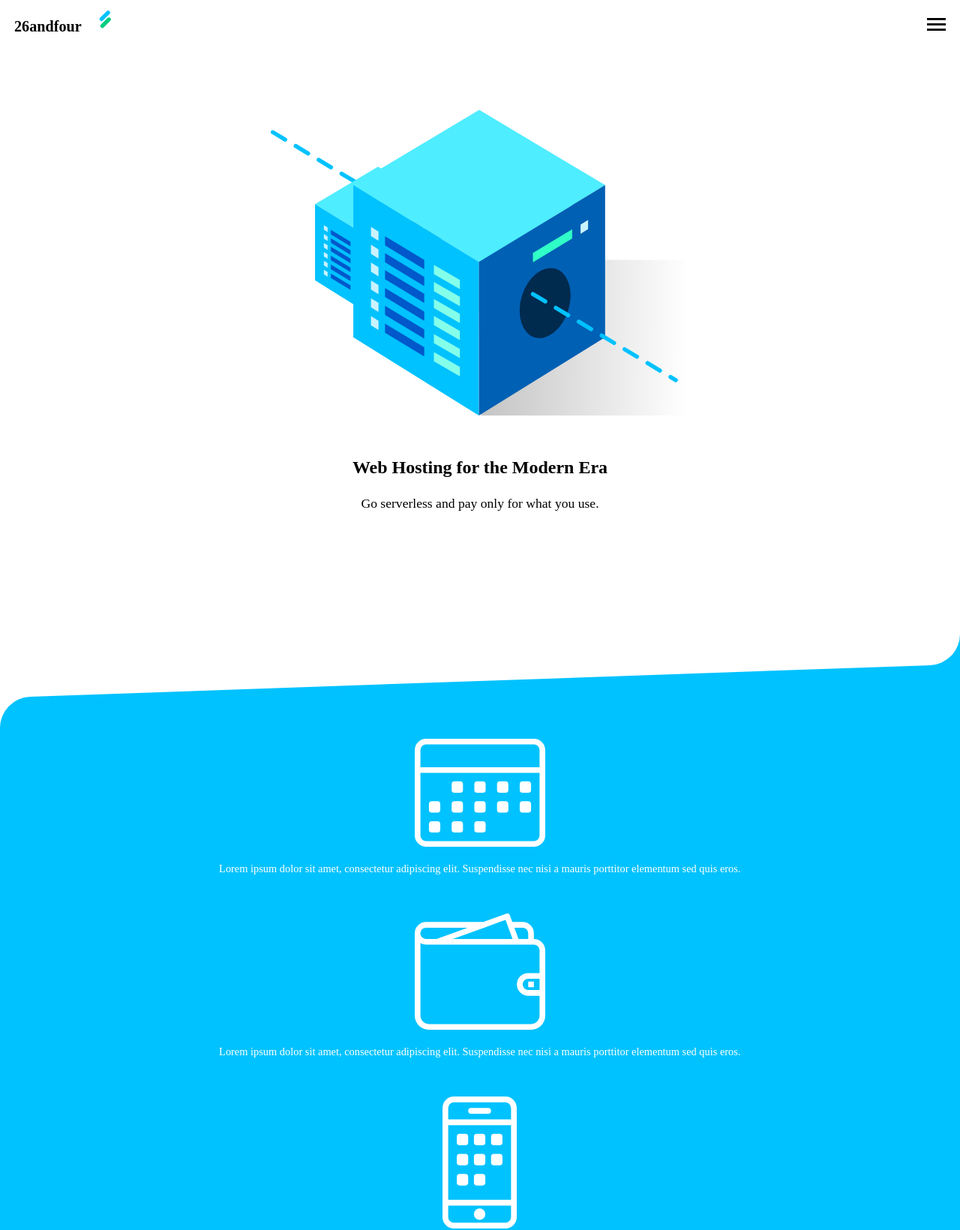
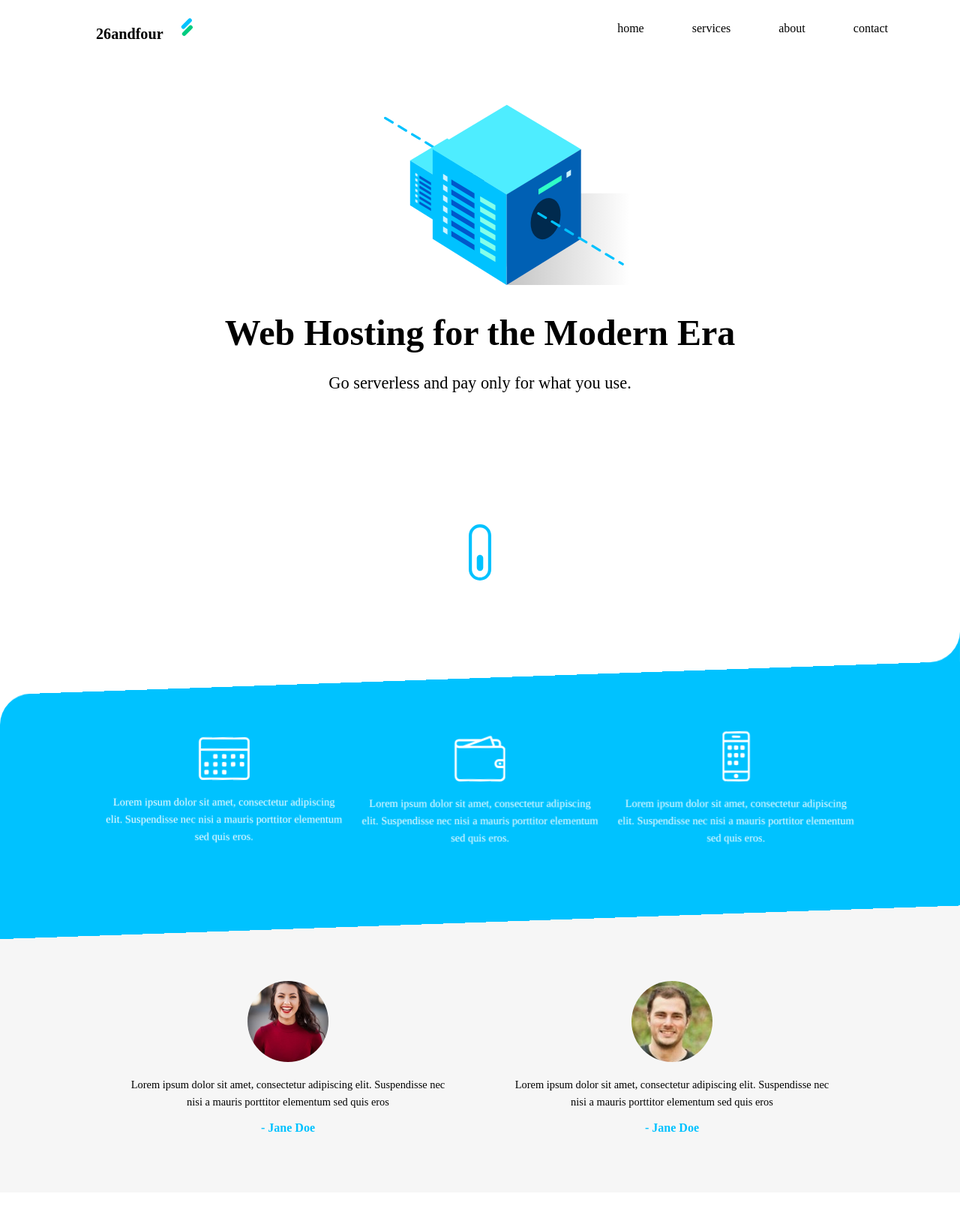
Before and after one commit to KhadijaDaruwala/HTML_CSS_Basic_Demo, a plain HTML site: page index.html in a window 1280 px wide. Shown: the top 1640 px of the page at 75% size. Drawn offline with Linux system fonts and the light colour scheme.

Commit message:
Handle Css for different screen sizes

```diff
--- a/css/main.css
+++ b/css/main.css
@@ -226,3 +226,169 @@ nav ul li a:hover {
     width: 15px;
     cursor: pointer;
 }
+
+@media only screen and (min-width: 650px){
+    .server{
+        width: 50%;
+    }
+    h1{
+        font-size: 3em;
+        margin: 0;
+    }
+    .subhead{
+        font-size: 1.4em;
+        margin-bottom: 12%;
+    }
+
+    .blue-container{
+        margin: 0;
+    }
+
+    .blue-container img {
+        width: 20%;
+    }
+
+    .blue-container ul li:nth-child(3) img{
+        width: 11%;
+        margin-top: -6px;
+    }
+
+    .blue-container ul {
+        display: flex;
+        margin-top: -1em;
+        align-items: center;
+    }
+
+    .blue-container ul li{
+        margin-bottom: 0;
+    }
+
+    .blue-container ul li p {
+        padding: 0 .8em;
+    }
+
+    .grey-container ul{
+        display: flex;
+    }
+
+    nav ul {
+        width: 40%;
+    }
+}
+
+@media only screen and (min-width: 875px){
+    .subhead{
+        margin-bottom: 15%;
+    }
+
+    .blue-container ul {
+        margin: 0 0 4%;
+    }
+
+    .blue-container ul li{
+        margin-bottom: 0;
+    }
+
+    .blue-container ul li p {
+        padding: 0 .8em;
+    }
+
+    .grey-container ul{
+        margin: 4% 0 0;
+    }
+}
+
+@media only screen and (min-width: 1024px){
+
+    .cta{
+        width: 50%;
+    }
+
+    .container{
+        width: 80%;
+        margin: 0 auto;
+    }
+
+    .show-desktop{
+        display: block;
+        margin: 0 auto 13% auto;
+    }
+
+    .hide-desktop{
+        display: none;
+    }
+
+    nav ul {
+        position: inherit;
+        width: auto;
+        background: none;
+        height: auto;
+        display: flex;
+        padding-top: 0;
+    }
+
+    nav ul li{
+        float: left;
+    }
+
+    nav ul li a {
+        color:black;
+        background-color: inherit;
+        text-align: right;
+        padding: 1em 2em;
+    }
+    nav ul li a:hover {
+        background: inherit;
+    }
+
+    .scroll{
+        width: 30px;
+        animation: move 2s infinite alternate;
+    }
+
+    @keyframes move {
+        0%{
+            transform: translateY(0px);
+        }
+        100%{
+            transform: translateY(20px);
+        }
+    }
+}
+
+@media only screen and (min-width: 1600px){
+    .server{
+        width: 40%;
+        margin: 5em auto 4em;
+    }
+
+    .container{
+        width: 70%;
+    }
+
+    .blue-container{
+        padding: 7em 0 2em;
+    }
+
+    .blue-container ul li p, blockquote{
+        font-size: 1.3em;
+    }
+
+    .grey-container{
+        padding: 6em 0 4em;
+    }
+
+    h2{
+        margin-top: 4em;
+    }
+
+    .blue-container img{
+        width: 15%;
+    }
+
+    .blue-container ul li:nth-child(3) img{
+        width: 8%;
+        margin-top: -4px;
+    }
+
+}
```
